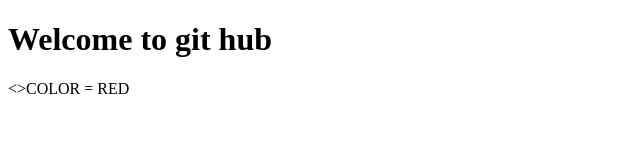
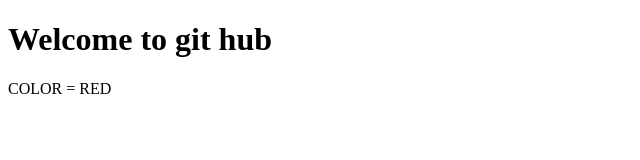
Before and after one commit to dilsadmohammed4/HelloGit, a plain HTML site: page index.html in a window 1280 px wide. Shown: the full height of the page, 0-640 px from the left. Drawn offline with Linux system fonts and the light colour scheme.

Commit message:
added p tag

```diff
--- a/index.html
+++ b/index.html
@@ -10,7 +10,7 @@
 <body>
     <h1>Welcome to git hub</h1>
 
-    <>COLOR = RED</>
+    <p>COLOR = RED<p/>
 </body>
 
 </html>
```
